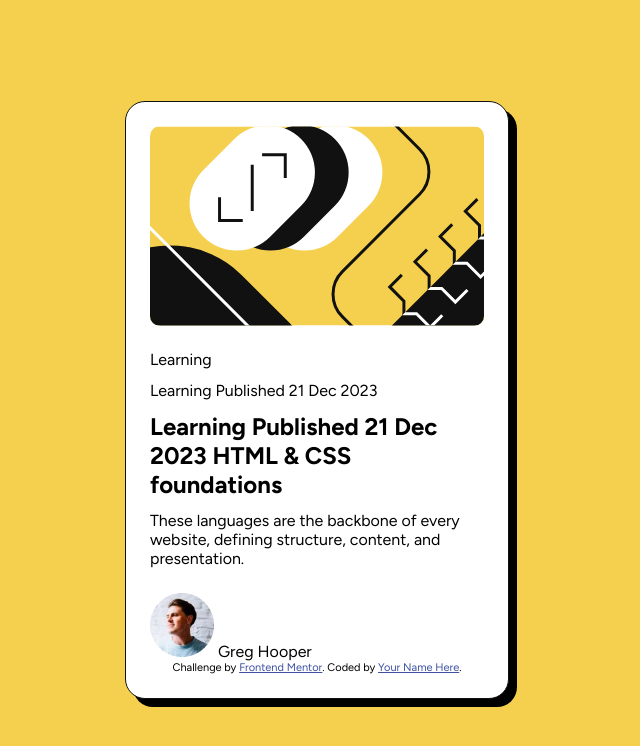
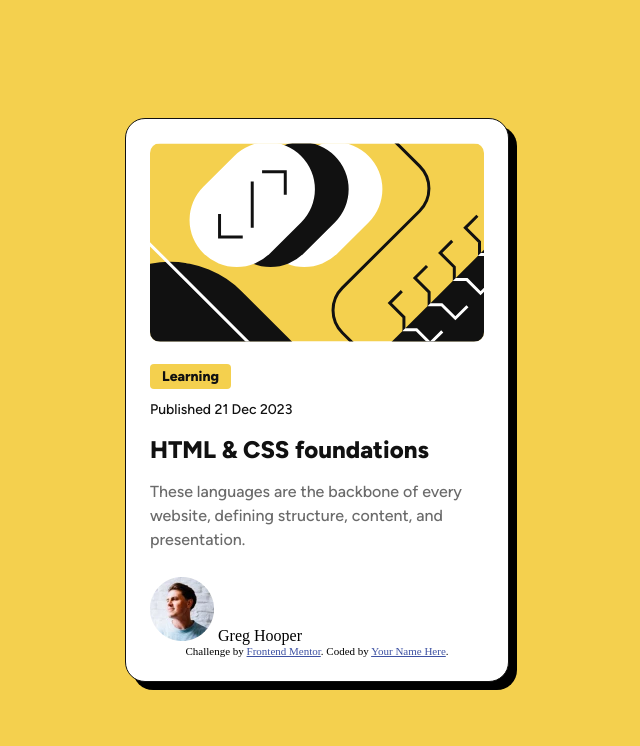
Before and after one commit to pedrohfidg/blog-preview-card, a plain HTML site: page index.html in a window 1280 px wide. Shown: the whole page, without its empty margins (323-963 px from the left). Drawn offline with Linux system fonts and the light colour scheme.

Commit message:
Config typography and style blog card content

```diff
--- a/css/styles.css
+++ b/css/styles.css
@@ -2,7 +2,20 @@
   margin: 0;
   padding: 0;
   box-sizing: border-box;
-  font-family: "Figtree", sans-serif;
+}
+
+@font-face {
+  font-family: "Figtree";
+  src: url("../assets/fonts/static/Figtree-ExtraBold.ttf") format("truetype");
+  font-weight: 800;
+  font-style: normal;
+}
+
+@font-face {
+  font-family: "Figtree";
+  src: url("../assets/fonts/static/Figtree-Medium.ttf") format("truetype");
+  font-weight: 500;
+  font-style: normal;
 }
 
 :root {
@@ -43,3 +56,48 @@ body {
   gap: 0.75rem;
   margin-block-end: 1.5rem;
 }
+
+/* Blog content */
+.blog-card-category span {
+  font-family: "Figtree", sans-serif;
+  font-size: 0.875rem;
+  font-weight: 800;
+  line-height: 150%;
+  letter-spacing: 0rem;
+  color: var(--gray-900);
+  background-color: var(--primary-background);
+  padding: 0.25rem 0.75rem;
+  border-radius: 0.25rem;
+}
+
+.blog-card-date {
+  font-family: "Figtree", sans-serif;
+  font-weight: 500;
+  font-size: 0.875rem;
+  line-height: 150%;
+  letter-spacing: 0rem;
+  color: var(--gray-900);
+}
+
+.blog-card-title {
+  font-family: "Figtree", sans-serif;
+  font-weight: 800;
+  font-size: 1.5rem;
+  line-height: 150%;
+  letter-spacing: 0rem;
+  color: var(--gray-900);
+}
+
+.blog-card-title:hover {
+  color: var(--primary-background);
+  cursor: url("../assets/images/Pointer.png"), auto;
+}
+
+.blog-card-description {
+  font-family: "Figtree", sans-serif;
+  font-weight: 500;
+  font-size: 1rem;
+  line-height: 150%;
+  letter-spacing: 0rem;
+  color: var(--gray-500);
+}
--- a/index.html
+++ b/index.html
@@ -16,12 +16,14 @@
 
     <link rel="stylesheet" href="./css/styles.css" />
 
+    <!--
     <link rel="preconnect" href="https://fonts.googleapis.com" />
     <link rel="preconnect" href="https://fonts.gstatic.com" crossorigin />
     <link
       href="https://fonts.googleapis.com/css2?family=Figtree:ital,wght@0,300..900;1,300..900&display=swap"
       rel="stylesheet"
     />
+     -->
 
     <!-- Feel free to remove these styles or customise in your own stylesheet 👍 -->
     <style>
@@ -46,10 +48,8 @@
         <div class="blog-card-category">
           <span>Learning</span>
         </div>
-        <p class="blog-card-date">Learning Published 21 Dec 2023</p>
-        <h1 class="blog-card-title">
-          Learning Published 21 Dec 2023 HTML & CSS foundations
-        </h1>
+        <p class="blog-card-date">Published 21 Dec 2023</p>
+        <h1 class="blog-card-title">HTML & CSS foundations</h1>
         <p class="blog-card-description">
           These languages are the backbone of every website, defining structure,
           content, and presentation.
```
Also changed, not shown: assets/images/Pointer.png (added).
